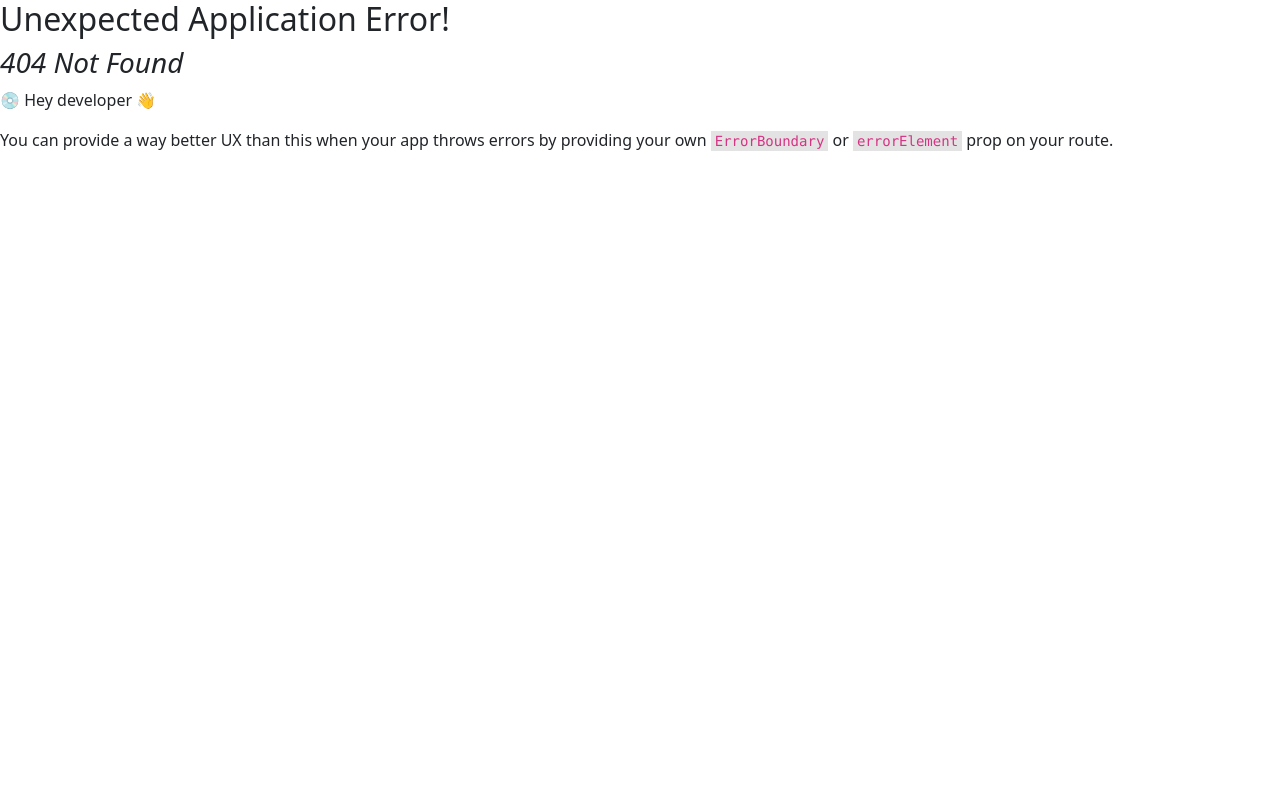
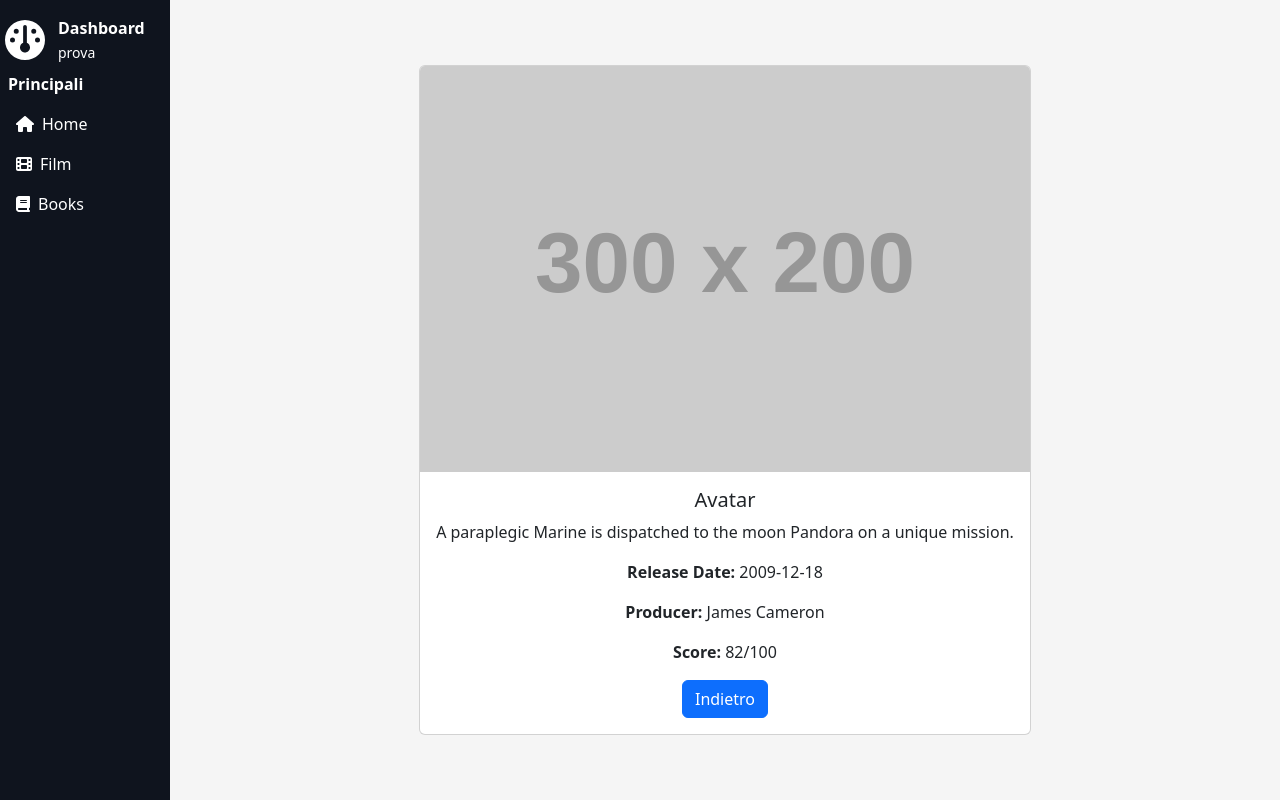
Before and after one commit to StefanoDaniello/React-Dasboard, a React (Vite) app: page /film/avatar in a window 1280 px wide. Before the commit this address had no page. Built offline with nearby package versions, Linux system fonts and the light colour scheme.

Commit message:
add show

```diff
--- /dev/null
+++ b/src/components/Card.jsx
@@ -0,0 +1,35 @@
+import { Link } from "react-router-dom";
+function Card({ title, description, release_date, image, author, price, rt_score, producer }) {
+    return (
+        <div className="card">
+            <img src={image} className="card-img-top" alt={title} />
+            <div className="card-body">
+                <h5 className="card-title">{title}</h5>
+                <p className="card-text">{description}</p>
+                <p><strong>Release Date:</strong> {release_date}</p>
+                {producer  && rt_score? (
+                    <div>
+                        {/* film  */}
+                        <p><strong>Producer:</strong> {producer}</p>
+                        <p><strong>Score:</strong> {rt_score}/100</p>
+                        <Link to={"/film"}>
+                            <button className="btn btn-primary">Indietro</button>
+                        </Link>
+                    </div>
+                ) : (
+                    <div>
+                        {/* book  */}
+                        <p><strong>Author:</strong> {author}</p>
+                        <p><strong>Price:</strong> {price} €</p>
+                        <Link to={"/books"}>
+                            <button className="btn btn-primary">Indietro</button>
+                        </Link>
+                    </div>
+                )}
+                {/* {producer && <p><strong>Producer:</strong> {producer}</p>} */}
+            </div>
+        </div>
+    );
+}
+
+export default Card;
--- a/src/components/Table.jsx
+++ b/src/components/Table.jsx
@@ -1,4 +1,8 @@
-function Table({ title, data, price, id, score }) {
+import { FontAwesomeIcon } from '@fortawesome/react-fontawesome';
+import { faEye } from '@fortawesome/free-solid-svg-icons';
+import { Link } from 'react-router-dom';
+
+function Table({ title, data, price, id, score, slug }) {
     return (
         <tbody>
             <tr>
@@ -6,6 +10,13 @@
                 <td>{title}</td>
                 <td>{data}</td>
                 <td>{price ? `${price} €` : `${score}/100`}</td>
+                <td>
+                    <Link to={`/${price ? 'books' : 'film'}/${slug}`} key={slug}>
+                        <button className="btn btn-primary">
+                            <FontAwesomeIcon icon={faEye} />
+                        </button>
+                    </Link>
+                </td>
             </tr>
         </tbody>
     );
--- a/src/index.css
+++ b/src/index.css
@@ -39,5 +39,6 @@
     width: calc(100% - 170px);
     display: flex;
     justify-content: center;
+    align-items: center;
     background-color: #f5f5f5;
 }
--- a/src/pages/Books.jsx
+++ b/src/pages/Books.jsx
@@ -17,11 +17,12 @@
                                     <th scope="col">Titolo</th>
                                     <th scope="col">Data</th>
                                     <th scope="col">Prezzo</th>
+                                    <th scope="col">Mostra</th>
                                 </tr>
                             </thead>
                             {booksList.map(book => (
                                 <Table
-                                    key={book.id}
+                                    key={book.slug}
                                     id={book.id}
                                     title={book.title}
                                     data={book.release_date}
--- a/src/pages/Film.jsx
+++ b/src/pages/Film.jsx
@@ -18,11 +18,12 @@
                               <th scope="col">Titolo</th>
                               <th scope="col">Data</th>
                               <th scope="col">Punteggio</th>
+                              <th scope="col">Mostra</th>
                           </tr>
                       </thead>
                       {filmList.map(film => (
                           <Table
-                            key={film.id}
+                            key={film.slug}
                             id={film.id}
                             title={film.title}
                             data={film.release_date}
--- /dev/null
+++ b/src/pages/Show.jsx
@@ -0,0 +1,47 @@
+import { useParams, useLocation } from "react-router-dom";
+import { myContextApp } from "../store/context";
+import SidebarComponents from "../components/SidebarComponents";
+import Card from "../components/Card";
+
+function Show() {
+    const location = useLocation();
+    const { filmList, booksList } = myContextApp();
+    const { FilmSlug, BooksSlug } = useParams();
+
+    const film = filmList.find(item => item.slug === FilmSlug);
+    const book = booksList.find(item => item.slug === BooksSlug);
+
+    return (
+        <>
+            <div className="d-flex">
+                <SidebarComponents />
+                <div className='container-wrapper text-center  '>
+                    {location.pathname.startsWith('/film/') && film ? (
+                        <Card
+                            title={film.title}
+                            description={film.description}
+                            producer={film.producer}
+                            release_date={film.release_date}
+                            rt_score={film.rt_score}
+                            image={film.image}
+
+                        ></Card>
+                    ) : location.pathname.startsWith('/books/') && book ? (
+                        <Card
+                            title={book.title}
+                            description={book.description}
+                            author={book.author}
+                            release_date={book.release_date}
+                            price={book.price}
+                            image={book.image}
+                        ></Card>
+                    ) : (
+                        <p>Non trovato</p>
+                    )}
+                </div>
+            </div>
+        </>
+    );
+}
+
+export default Show;
--- a/src/store/BooksArray.jsx
+++ b/src/store/Array/BooksArray.jsx
@@ -6,7 +6,7 @@
       author: "George Orwell",
       release_date: "1949-06-08",
       rt_score: 95,
-      image: "https://placehold.co/300x300",
+      image: "https://placehold.co/300x200",
       slug: "1984",
       price: 9.99
     },
@@ -17,7 +17,7 @@
       author: "Harper Lee",
       release_date: "1960-07-11",
       rt_score: 90,
-      image: "https://placehold.co/300x300",
+      image: "https://placehold.co/300x200",
       slug: "to-kill-a-mockingbird",
       price: 12.99
     },
@@ -28,7 +28,7 @@
       author: "F. Scott Fitzgerald",
       release_date: "1925-04-10",
       rt_score: 85,
-      image: "https://placehold.co/300x300",
+      image: "https://placehold.co/300x200",
       slug: "the-great-gatsby",
       price: 14.99
     },
@@ -39,7 +39,7 @@
       author: "Herman Melville",
       release_date: "1851-10-18",
       rt_score: 80,
-      image: "https://placehold.co/300x300",
+      image: "https://placehold.co/300x200",
       slug: "moby-dick",
       price: 10.99
     },
@@ -50,7 +50,7 @@
       author: "Jane Austen",
       release_date: "1813-01-28",
       rt_score: 88,
-      image: "https://placehold.co/300x300",
+      image: "https://placehold.co/300x200",
       slug: "pride-and-prejudice",
       price: 8.99
     },
@@ -61,7 +61,7 @@
       author: "J.D. Salinger",
       release_date: "1951-07-16",
       rt_score: 87,
-      image: "https://placehold.co/300x300",
+      image: "https://placehold.co/300x200",
       slug: "the-catcher-in-the-rye",
       price: 10.99
     },
@@ -72,7 +72,7 @@
       author: "Aldous Huxley",
       release_date: "1932-08-18",
       rt_score: 85,
-      image: "https://placehold.co/300x300",
+      image: "https://placehold.co/300x200",
       slug: "brave-new-world",
       price: 11.99
     },
@@ -83,7 +83,7 @@
       author: "J.R.R. Tolkien",
       release_date: "1937-09-21",
       rt_score: 92,
-      image: "https://placehold.co/300x300",
+      image: "https://placehold.co/300x200",
       slug: "the-hobbit",
       price: 13.99
     },
@@ -94,7 +94,7 @@
       author: "J.R.R. Tolkien",
       release_date: "1954-07-29",
       rt_score: 94,
-      image: "https://placehold.co/300x300",
+      image: "https://placehold.co/300x200",
       slug: "lord-of-the-rings",
       price: 29.99
     },
@@ -105,7 +105,7 @@
       author: "Fyodor Dostoevsky",
       release_date: "1866-01-01",
       rt_score: 89,
-      image: "https://placehold.co/300x300",
+      image: "https://placehold.co/300x200",
       slug: "crime-and-punishment",
       price: 12.99
     }
--- a/src/store/FilmArray.jsx
+++ b/src/store/Array/FilmArray.jsx
@@ -6,7 +6,7 @@
         producer: "Christopher Nolan",
         release_date: "2010-07-16",
         rt_score: 87,
-        image: "https://placehold.co/300x300",
+        image: "https://placehold.co/300x200",
         slug: "inception"
     },
     {
@@ -16,7 +16,7 @@
         producer: "The Wachowskis",
         release_date: "1999-03-31",
         rt_score: 88,
-        image: "https://placehold.co/300x300",
+        image: "https://placehold.co/300x200",
         slug: "the-matrix"
     },
     {
@@ -26,7 +26,7 @@
         producer: "Christopher Nolan",
         release_date: "2014-11-07",
         rt_score: 72,
-        image: "https://placehold.co/300x300",
+        image: "https://placehold.co/300x200",
         slug: "interstellar"
     },
     {
@@ -36,7 +36,7 @@
         producer: "Christopher Nolan",
         release_date: "2008-07-18",
         rt_score: 94,
-        image: "https://placehold.co/300x300",
+        image: "https://placehold.co/300x200",
         slug: "the-dark-knight"
     },
     {
@@ -46,7 +46,7 @@
         producer: "James Cameron",
         release_date: "2009-12-18",
         rt_score: 82,
-        image: "https://placehold.co/300x300",
+        image: "https://placehold.co/300x200",
         slug: "avatar"
     },
     {
@@ -56,7 +56,7 @@
         producer: "Ridley Scott",
         release_date: "2000-05-05",
         rt_score: 77,
-        image: "https://placehold.co/300x300",
+        image: "https://placehold.co/300x200",
         slug: "gladiator"
     },
     {
@@ -66,7 +66,7 @@
         producer: "Francis Ford Coppola",
         release_date: "1972-03-24",
         rt_score: 98,
-        image: "https://placehold.co/300x300",
+        image: "https://placehold.co/300x200",
         slug: "the-godfather"
     },
     {
@@ -76,7 +76,7 @@
         producer: "Quentin Tarantino",
         release_date: "1994-10-14",
         rt_score: 91,
-        image: "https://placehold.co/300x300",
+        image: "https://placehold.co/300x200",
         slug: "pulp-fiction"
     },
     {
@@ -86,7 +86,7 @@
         producer: "Steven Spielberg",
         release_date: "1993-12-15",
         rt_score: 98,
-        image: "https://placehold.co/300x300",
+        image: "https://placehold.co/300x200",
         slug: "schindlers-list"
     },
     {
@@ -96,7 +96,7 @@
         producer: "Robert Zemeckis",
         release_date: "1994-07-06",
         rt_score: 89,
-        image: "https://placehold.co/300x300",
+        image: "https://placehold.co/300x200",
         slug: "forrest-gump"
     }
 ]
--- a/src/store/context.jsx
+++ b/src/store/context.jsx
@@ -1,6 +1,6 @@
 import { useContext,createContext,useState } from "react";
-import film from "./FilmArray";
-import books from "./BooksArray";
+import film from "./Array/FilmArray";
+import books from "./Array/BooksArray";
 
 const Context = createContext();
 
```
Also changed, not shown: src/main.jsx (+9 -0 lines).
